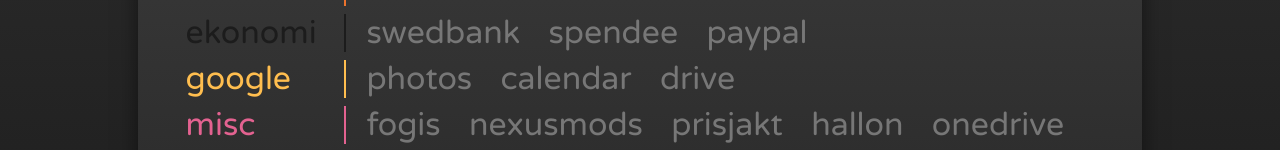
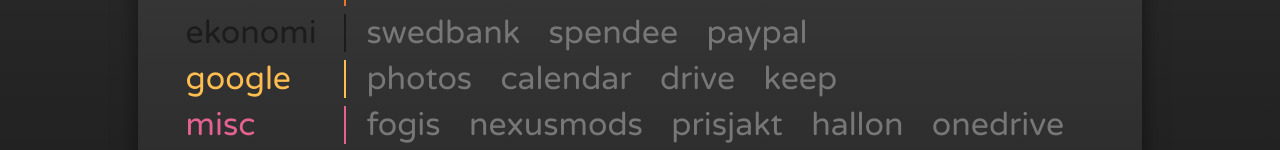
Before and after one commit to miklam/rml, a plain HTML site: page index.html in a window 1280 px wide. Shown: the part 380-530 px from the top of the page. Drawn offline with Linux system fonts and the light colour scheme.

Commit message:
Update index.html

```diff
--- a/index.html
+++ b/index.html
@@ -69,6 +69,7 @@
 								<a class='first' href='https://photos.google.com/'>photos</a>
 								<a href='https://calendar.google.com/'>calendar</a>
 								<a href='https://drive.google.com/drive/my-drive'>drive</a>
+								<a href='https://keep.google.com/'>keep</a>
 							</div>
 						</div>
 						<div class='category cat_misc'>
```
